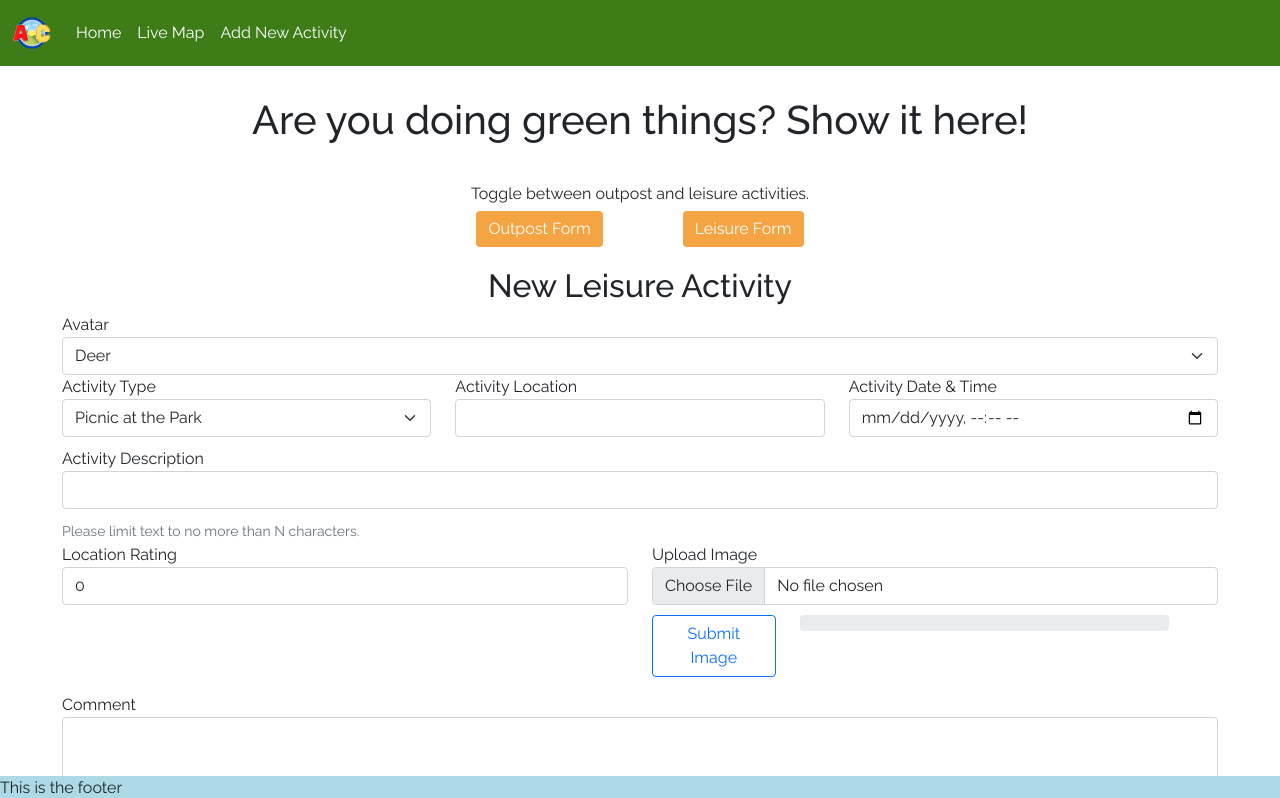
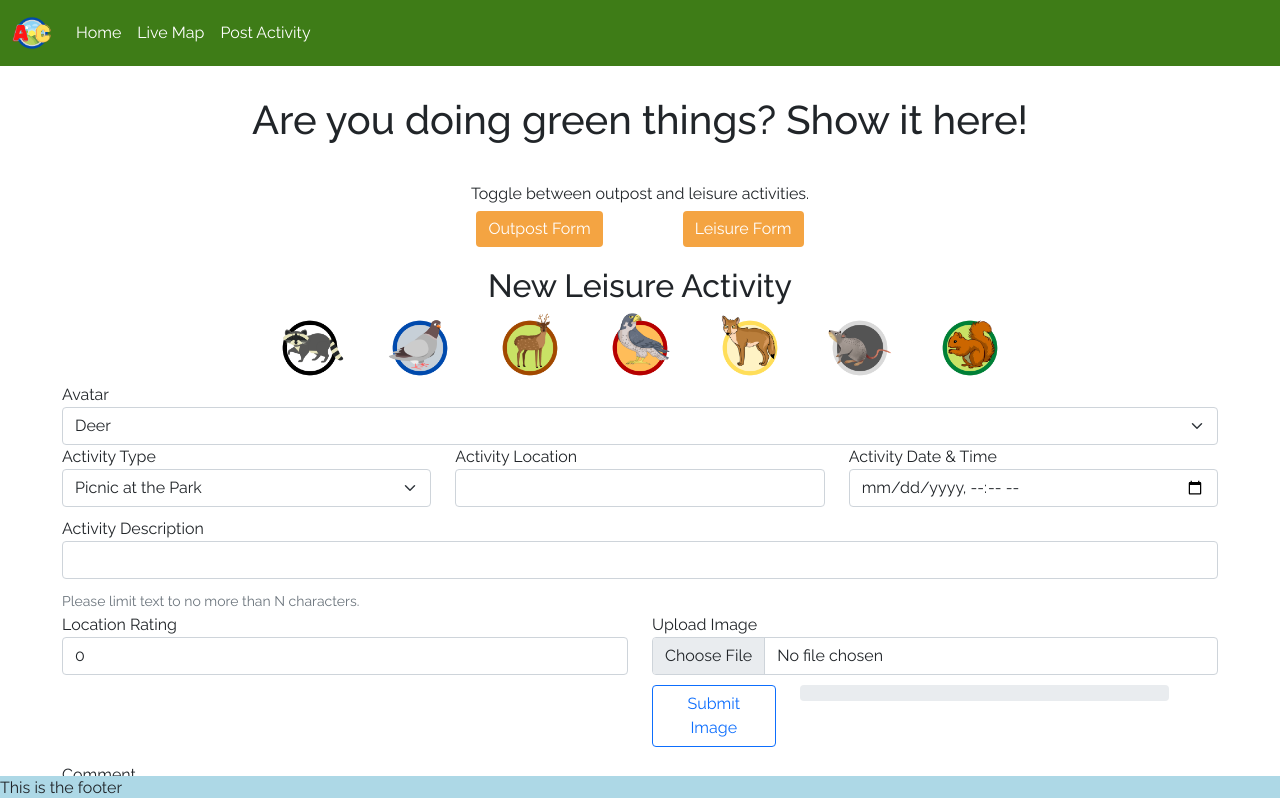
Before and after one commit to Julio-M/greenthings-frontend, a React (Create React App) app: page /new-activity in a window 1280 px wide. Shown: the top 798 px of the page. Built offline with nearby package versions, Linux system fonts and the light colour scheme; a web font is replaced by a local one; what react-bootstrap-typeahead would draw is missing.

Commit message:
Got the logos on both form pages

```diff
--- a/src/Components/FormPage.css
+++ b/src/Components/FormPage.css
@@ -10,3 +10,17 @@
     background-color: #F4A442;
     border: none;
 }
+
+.form-logo-img{
+    height: 70px;
+    width: 70px;
+    margin-left: 20px;
+    margin-right: 20px;
+}
+.form-logo-img:hover{
+    height: 100px;
+    width: 100px;
+}
+.logo-container{
+    text-align: center;
+}
--- a/src/Components/Landing.js
+++ b/src/Components/Landing.js
@@ -15,7 +15,7 @@ function Landing(){
                 <img id="landing-logo" src={require("./images/logo.png")} alt="logo"/>
                 <h2 id="landing-subtext" style={{textAlign: "center"}}>View and participate in sustainable activities around New York City!</h2>
                 <div id="landing-description">
-                    <p>GreenThings is an app that encourages you to anonyously view and post about your green activities around New York City so that you can encourage others to do the same! Going to play frisbee at Prospect Park? Did you deposit your compostable food waste at a composting outpost in Astoria? Choose and avatar and inspire others to spend time outside or engage in sustainably conscious activites.</p>
+                    <p>ActiveCritters is an app that encourages you to anonyously view and post about your green activities around New York City so that you can encourage others to do the same! Going to play frisbee at Prospect Park? Did you deposit your compostable food waste at a composting outpost in Astoria? Choose and avatar and inspire others to spend time outside or engage in sustainably conscious activites.</p>
                 </div>
 
             </div>
--- a/src/Components/NavBar.js
+++ b/src/Components/NavBar.js
@@ -19,7 +19,7 @@ function NavBar(){
                 <Nav className="me-auto">
                     <Nav.Link style={{color: "white"}} href="/">Home</Nav.Link>
                     <Nav.Link style={{color: "white"}} href="map">Live Map</Nav.Link>
-                    <Nav.Link style={{color: "white"}} href="new-activity">Add New Activity</Nav.Link>
+                    <Nav.Link style={{color: "white"}} href="new-activity">Post Activity</Nav.Link>
                 </Nav>
             </Container>
         </Navbar>
--- a/src/Components/NewLeisureActivityForm.js
+++ b/src/Components/NewLeisureActivityForm.js
@@ -71,6 +71,16 @@ function NewLeisureActivityForm(){
     return(
         <>
         <h2 style={{textAlign: "center"}}>New Leisure Activity</h2>
+        <div className="logo-container">
+            <img className="form-logo-img" src={require("./images/raccoon.png")} alt="raccoon"/>
+            <img className="form-logo-img" src={require("./images/pigeon.png")} alt="pigeon"/>
+            <img className="form-logo-img" src={require("./images/deer.png")} alt="deer"/>
+            <img className="form-logo-img" src={require("./images/falcon.png")} alt="falcon"/>
+            <img className="form-logo-img" src={require("./images/coyote.png")} alt="coyote"/>
+            <img className="form-logo-img" src={require("./images/rat.png")} alt="rat"/>
+            <img className="form-logo-img" src={require("./images/squirrel.png")} alt="squirrel"/>
+        </div>
+
         <Form className="new-leasure-form">
             <Container fluid>
                 <Form.Group>
--- a/src/Components/OutpostActivityForm.js
+++ b/src/Components/OutpostActivityForm.js
@@ -77,6 +77,15 @@ function OutpostActivityForm(){
     return(
         <>
         <h2 style={{textAlign: "center"}}>New Outpost Activity</h2>
+        <div className="logo-container">
+            <img className="form-logo-img" src={require("./images/raccoon.png")} alt="raccoon"/>
+            <img className="form-logo-img" src={require("./images/pigeon.png")} alt="pigeon"/>
+            <img className="form-logo-img" src={require("./images/deer.png")} alt="deer"/>
+            <img className="form-logo-img" src={require("./images/falcon.png")} alt="falcon"/>
+            <img className="form-logo-img" src={require("./images/coyote.png")} alt="coyote"/>
+            <img className="form-logo-img" src={require("./images/rat.png")} alt="rat"/>
+            <img className="form-logo-img" src={require("./images/squirrel.png")} alt="squirrel"/>
+        </div>
 
         <Form onSubmit={handleOutpostActivitySubmit} autoComplete="off" className="new-leasure-form">
             <Container fluid>
--- a/src/index.js
+++ b/src/index.js
@@ -10,7 +10,6 @@ import 'bootstrap/dist/css/bootstrap.min.css';
 import FormPage from './Components/FormPage';
 import Landing from './Components/Landing';
 import Map from './Components/Map';
-
 import App from './App';
 import reportWebVitals from './reportWebVitals';
 
```
